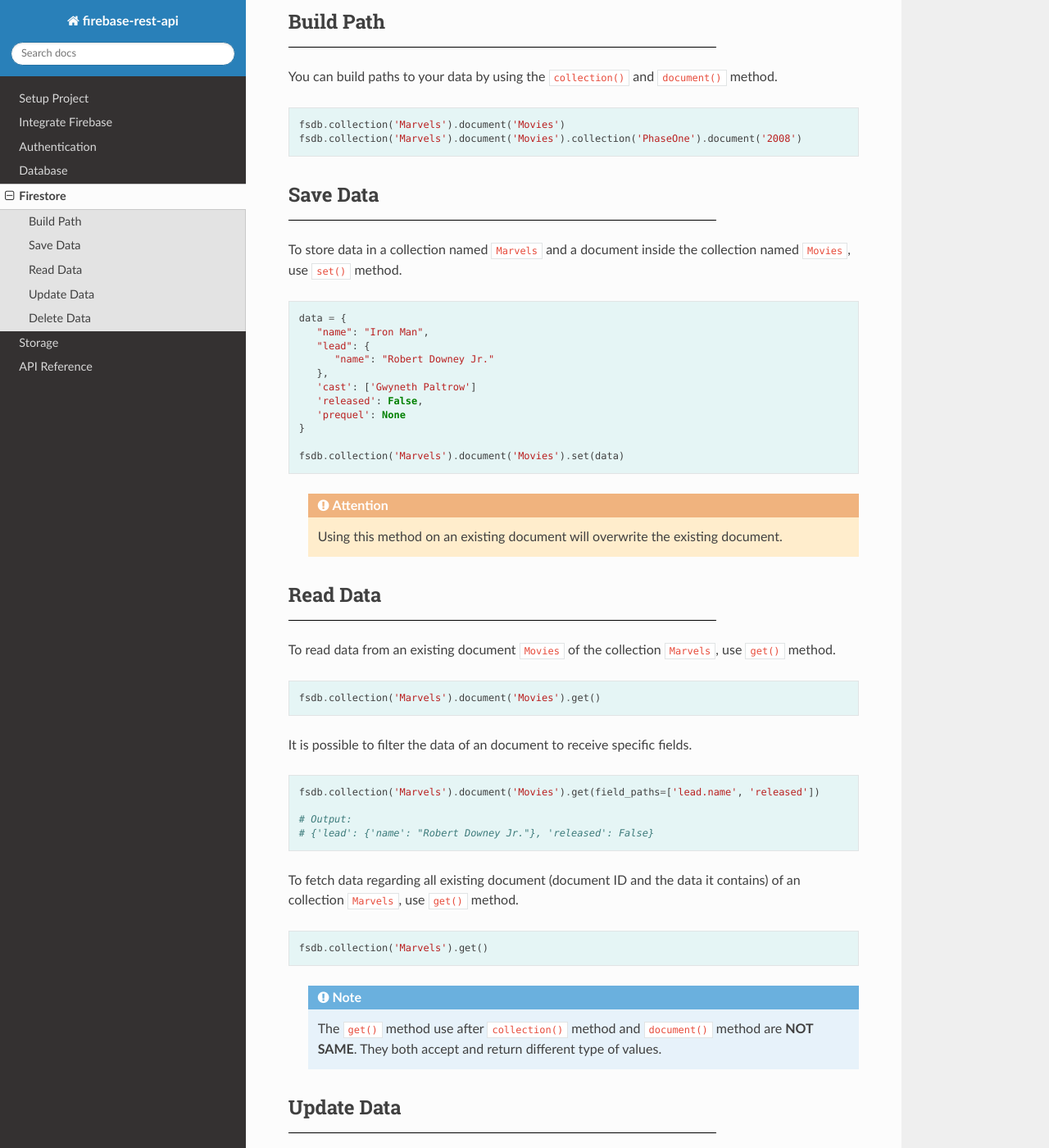
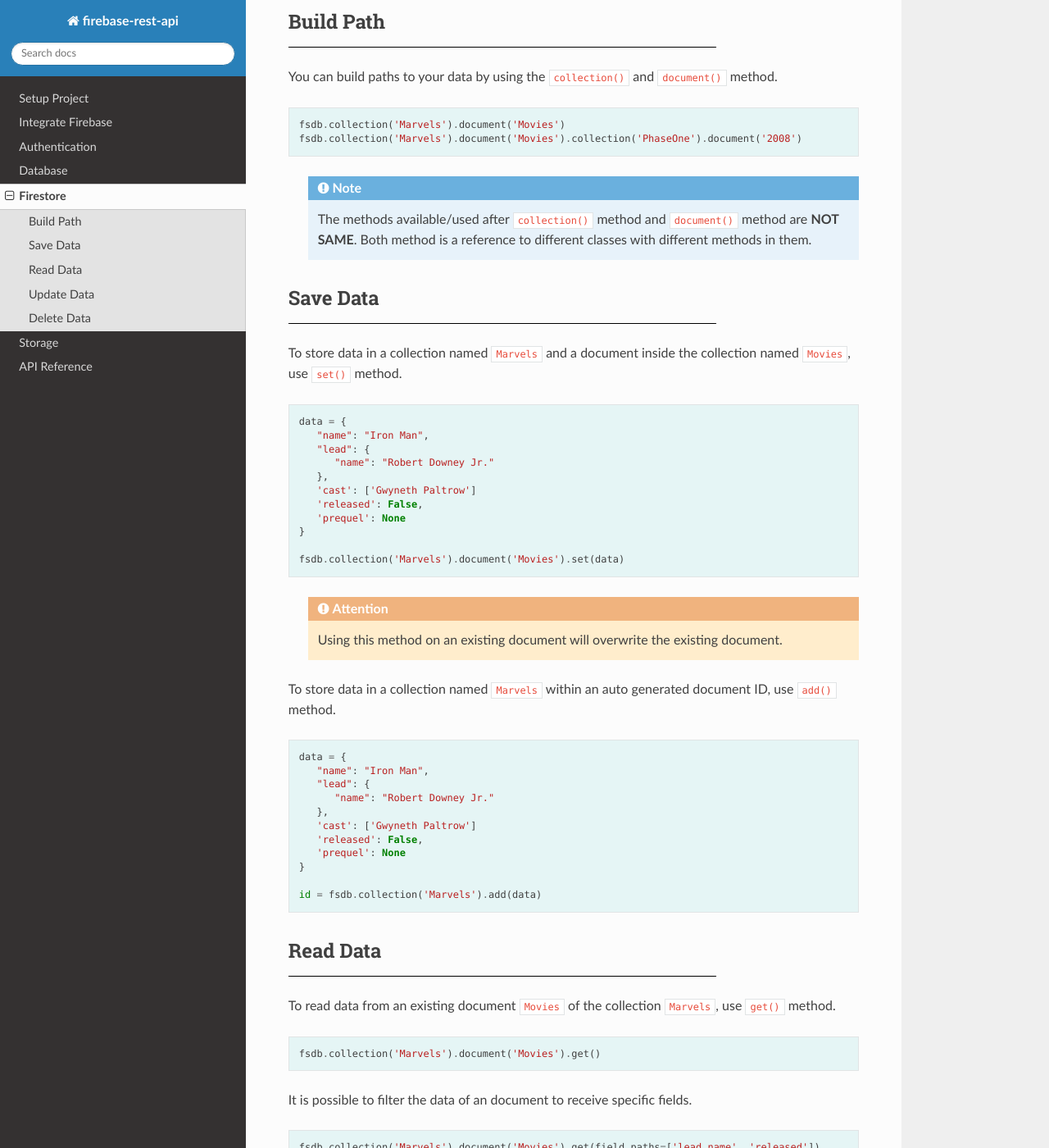
Before and after one commit to AsifArmanRahman/firebase-rest-api, a Sphinx documentation site: the page built from docs/guide/firestore.rst, in a window 1280 px wide and 1400 px high, scrolled down 452 px. Shown: the whole window at 82% size. Built offline with Sphinx 7.4.7 and the Read the Docs theme 2.0.0, drawn with Linux system fonts in a browser that asks for light colours; nearby versions of some CDN libraries.

Commit message:
docs(firestore): update save data guide

```diff
--- a/docs/guide/firestore.rst
+++ b/docs/guide/firestore.rst
@@ -27,6 +27,12 @@ You can build paths to your data by using the ``collection()`` and ``document()`
 
 ..
 
+      .. note::
+         The methods available/used after ``collection()`` method and
+         ``document()`` method are **NOT SAME**. Both method is a
+         reference to different classes with different methods in them.
+
+
 Save Data
 ---------
 
@@ -51,6 +57,26 @@ the collection named ``Movies``, use  ``set()`` method.
    .. attention::
       Using this method on an existing document will overwrite the existing
       document.
+
+
+
+To store data in a collection named ``Marvels`` within an auto
+generated document ID, use ``add()`` method.
+
+.. code-block:: python
+
+   data = {
+      "name": "Iron Man",
+      "lead": {
+         "name": "Robert Downey Jr."
+      },
+      'cast': ['Gwyneth Paltrow']
+      'released': False,
+      'prequel': None
+   }
+
+   id = fsdb.collection('Marvels').add(data)
+..
 
 
 Read Data
@@ -86,10 +112,6 @@ it contains) of an collection ``Marvels``, use ``get()`` method.
    fsdb.collection('Marvels').get()
 ..
 
-   .. note::
-      The ``get()`` method use after ``collection()`` method and
-      ``document()`` method are **NOT SAME**. They both accept and
-      return different type of values.
 
 Update Data
 -----------
```
